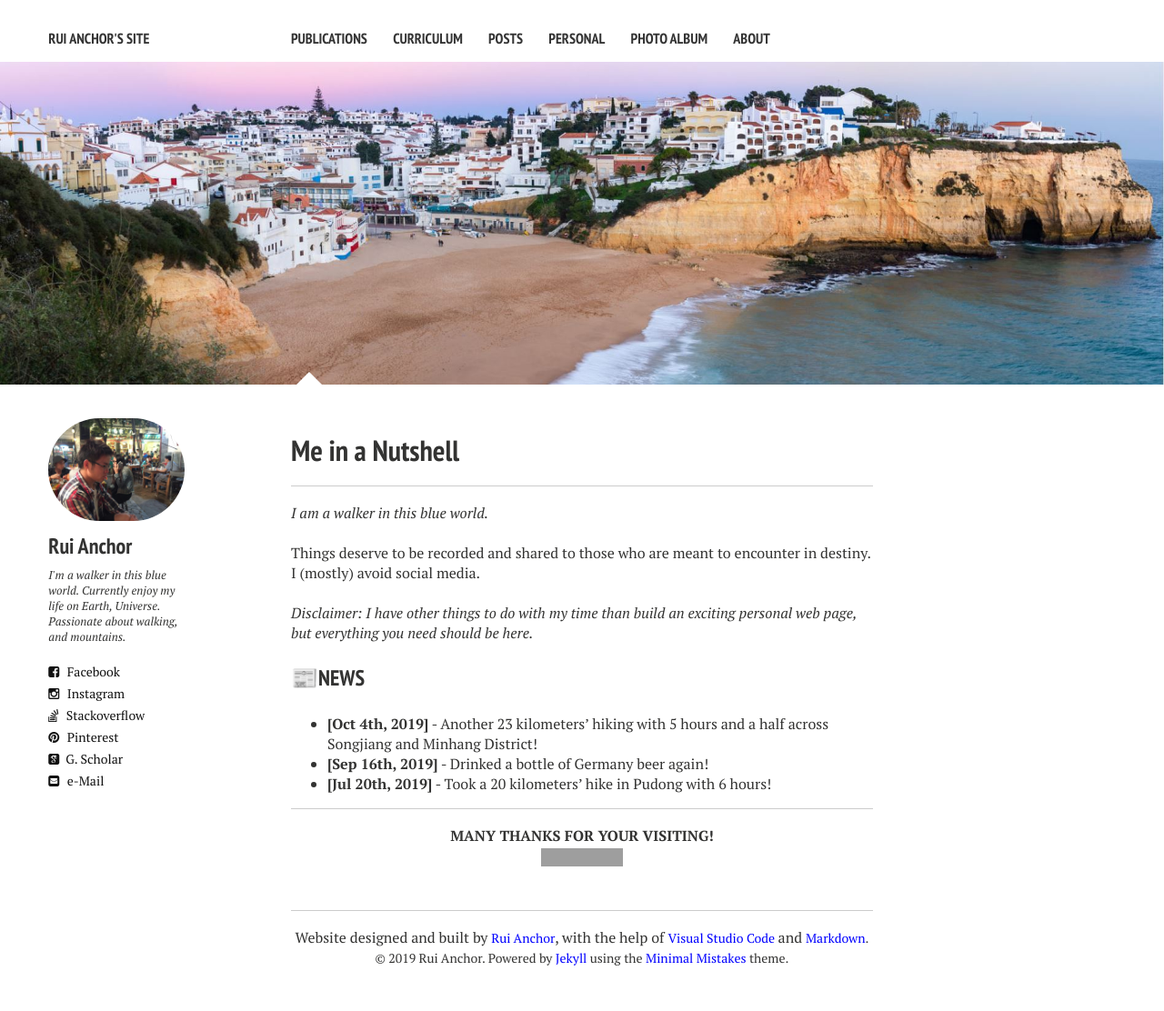
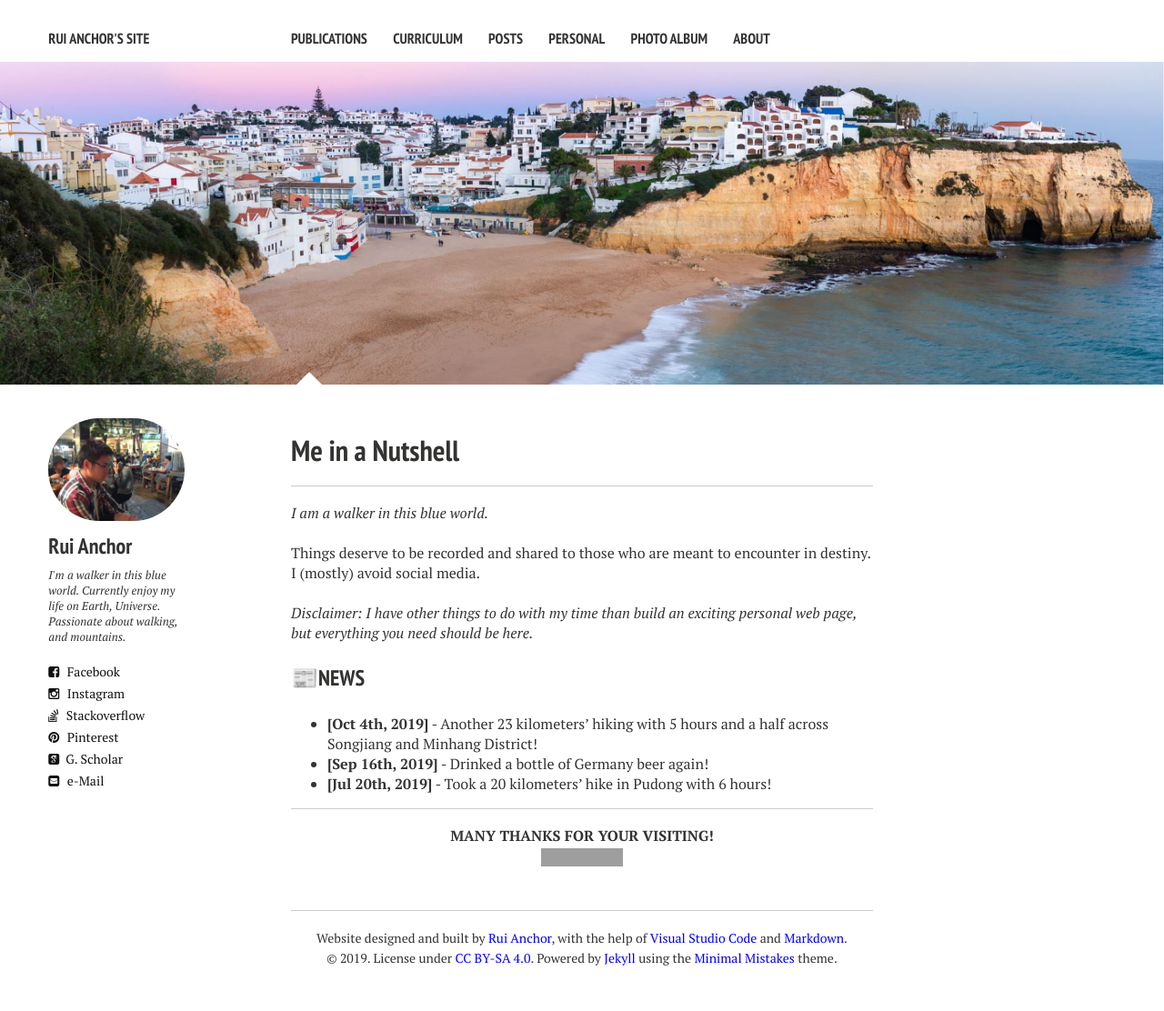
Before and after one commit to ruianchor/ruianchor.github.io, a Jekyll site: the page built from index.md, in a window 1280 px wide. Shown: the whole page at 91% size. Built offline with Jekyll 4.4.1, drawn with Linux system fonts in a browser that asks for light colours; nearby versions of some CDN libraries; grey boxes are pictures that could not be loaded.

Commit message:
license added

```diff
--- a/_includes/_footer.html
+++ b/_includes/_footer.html
@@ -1,3 +1,3 @@
 <HR style="border:3 solid #00CED1" width="100%" SIZE=3>
-<center>Website designed and built by <a href="https://github.com/ruianchor"><font color=#0000FF>Rui Anchor</font></a>, with the help of <a href="https://code.visualstudio.com/"><font color=#0000FF>Visual Studio Code </font></a>and <a href="https://www.markdownguide.org/"><font color=#0000FF>Markdown</font>.</a></center>
-<center><span>&copy; {{ site.time | date: '%Y' }} {{ site.owner.name }}. Powered by <a href="http://jekyllrb.com"><font color=#0000FF>Jekyll</font></a> using the <a href="http://mademistakes.com/minimal-mistakes/"><font color=#0000FF>Minimal Mistakes</font></a> theme.</span></center>
+<center><span>Website designed and built by <a href="https://github.com/ruianchor"><font color=#0000FF>Rui Anchor</font></a>, with the help of <a href="https://code.visualstudio.com/"><font color=#0000FF>Visual Studio Code </font></a>and <a href="https://www.markdownguide.org/"><font color=#0000FF>Markdown</font>.</a></span></center>
+<center><span>&copy; {{ site.time | date: '%Y' }}. License under <a href="https://creativecommons.org/licenses/by-sa/4.0/"><font color=#0000FF>CC BY-SA 4.0</font></a>. Powered by <a href="http://jekyllrb.com"><font color=#0000FF>Jekyll</font></a> using the <a href="http://mademistakes.com/minimal-mistakes/"><font color=#0000FF>Minimal Mistakes</font></a> theme.</span></center>
```
Also changed, not shown: index.md (line endings or trailing spaces).
